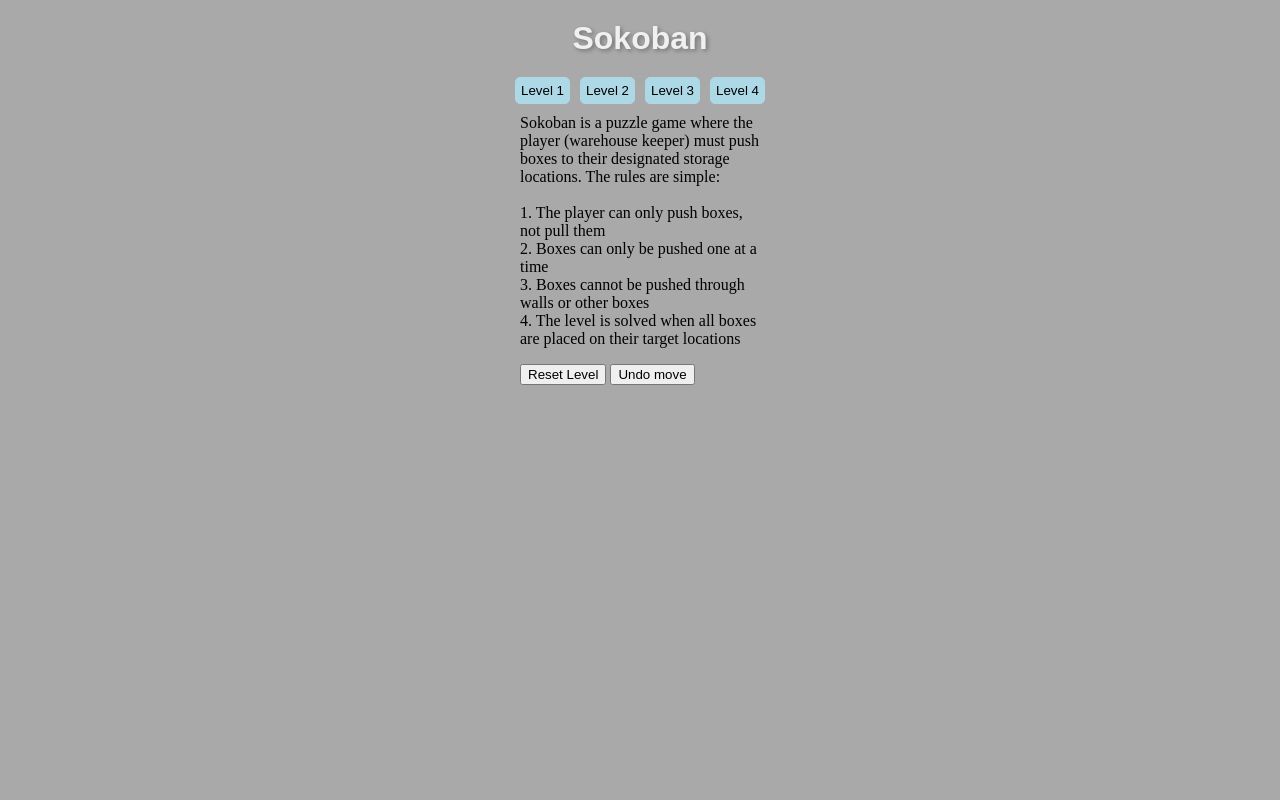
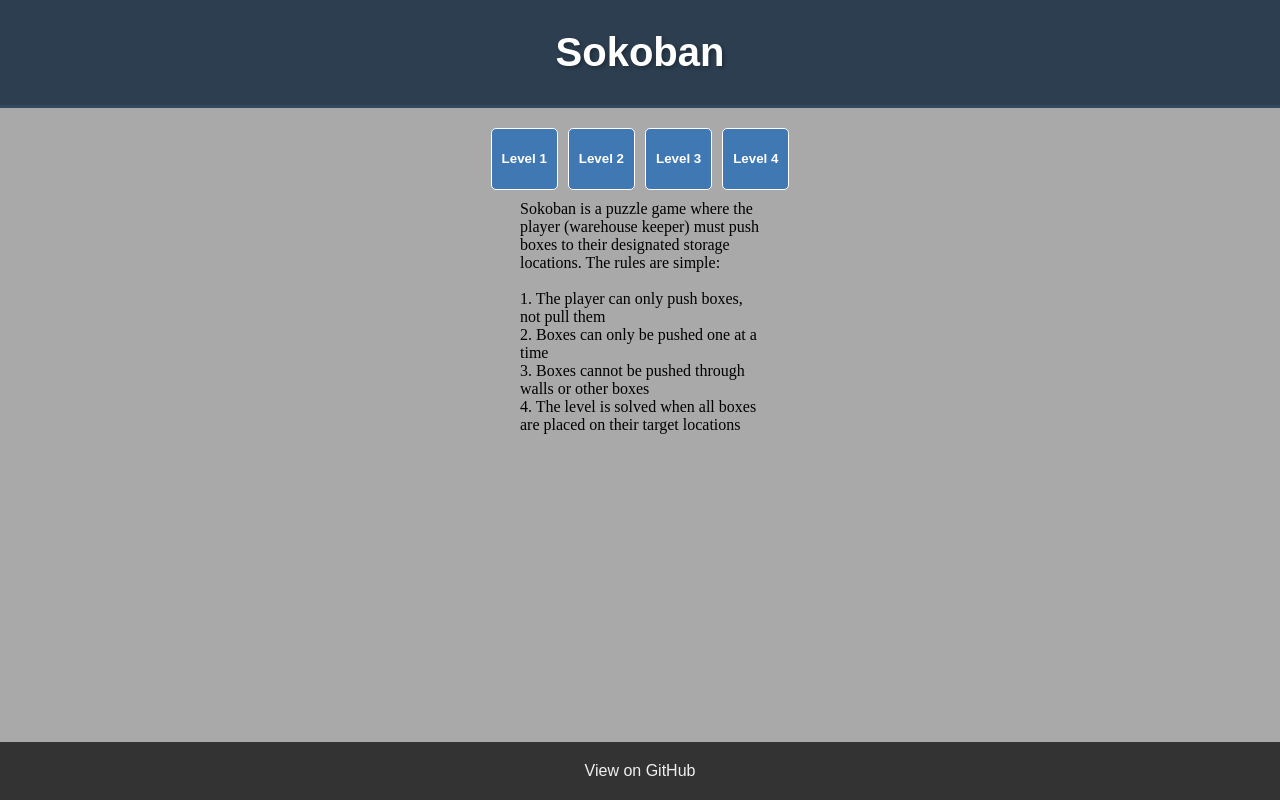
Before and after one commit to pavoljurov/sokoban, a website built with Vite: page index.html in a window 1280 px wide. Built offline with nearby package versions, Linux system fonts and the light colour scheme.

Commit message:
UI improvements

```diff
--- a/index.html
+++ b/index.html
@@ -6,11 +6,12 @@
     <link rel="stylesheet" href="/src/style.css" />
 
     <meta name="viewport" content="width=device-width, initial-scale=1.0" />
-    <title>Vite + TS</title>
+    <title>Sokoban</title>
   </head>
   <body>
+    <div class="content-wrapper">
       <div id="header">
-      <h1 style="text-align: center; color: #f0f0f0; font-family: 'Arial', sans-serif; text-shadow: 2px 2px 4px rgba(0,0,0,0.3); margin: 20px 0;">Sokoban</h1>
+        <h1 class="game-title">Sokoban</h1>
       </div>
 
       <div class="main-container">
@@ -27,14 +28,19 @@
             <br />
             4. The level is solved when all boxes are placed on their target locations
           </div>
-        <div class="game-controls">
-          <button id="reset-level">Reset Level</button>
-          <button id="undo-move">Undo move</button>
+          <div class="game-controls" style="display: none;">
+            <button class="levelBtn" id="reset-level">Reset Level</button>
+            <button class="levelBtn" id="undo-move">Undo move</button>
+          </div>
         </div>
       </div>
     </div>
 
-    <pre id="debug"></pre>
+    <footer>
+      <a href="https://github.com/pavoljurov/sokoban" target="_blank">
+        View on GitHub
+      </a>
+    </footer>
 
     <script type="module" src="/src/main.ts"></script>
   </body>
--- a/src/game.ts
+++ b/src/game.ts
@@ -24,14 +24,17 @@ document.querySelector('#undo-move')?.addEventListener('click', () => {
     previousPosition && render(previousPosition);
 });
 
+window.addEventListener('keydown', handleKeyboardEvent);
+
 export function initGame(position: Position) {
     gameState.position = position;
     gameState.history = [];
 
-    window.removeEventListener('keydown', handleKeyboardEvent);
-    window.addEventListener('keydown', handleKeyboardEvent);
+    // window.removeEventListener('keydown', handleKeyboardEvent);
+
 
     render(position);
+    (document.querySelector('.game-controls') as HTMLElement).style.display = 'block';
 }
 
 function handleKeyboardEvent(event: KeyboardEvent) {
--- a/src/style.css
+++ b/src/style.css
@@ -6,6 +6,40 @@
 
 body {
     background-color: darkgray;
+    min-height: 100vh;
+    margin: 0;
+    display: flex;
+    flex-direction: column;
+}
+
+footer {
+    text-align: center;
+    padding: 20px;
+    color: #f0f0f0;
+    font-family: 'Arial', sans-serif;
+    background-color: #333;
+}
+
+footer a {
+    color: #f0f0f0;
+    text-decoration: none;
+}
+
+.game-title {
+    text-align: center;
+    color: #ffffff;
+    font-family: 'Arial', sans-serif;
+    text-shadow: 2px 2px 4px rgba(0,0,0,0.3);
+    margin: 0;
+    padding: 30px 0;
+    font-size: 2.5em;
+    background-color: #2c3e50;
+    border-bottom: 3px solid #34495e;
+}
+
+.content-wrapper {
+    flex: 1;
+    overflow-y: auto;
 }
 
 .game-container {
@@ -57,14 +91,19 @@ body {
 }
 
 .levelBtn {
-    background-color: lightblue;
-    border: 1px solid lightblue;
+    background-color: rgb(64, 120, 180);
+    border: 1px solid white;
+    color: white;
+    font-weight: bold;
     border-radius: 5px;
-    padding: 5px;
+    padding: 5px 10px;
+    line-height: 50px;
+    cursor: pointer;
 }
 
 .main-container {
     display: flex;
     flex-direction: column;
     align-items: center;
+    padding: 20px;
 }
```
Lines whose indentation alone changed are shown as unchanged.
